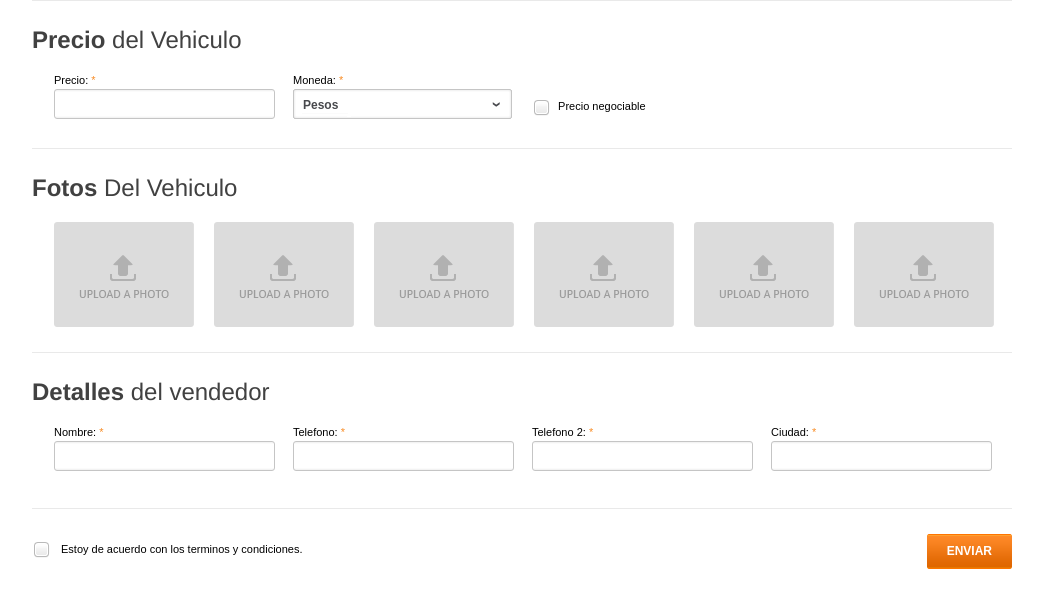
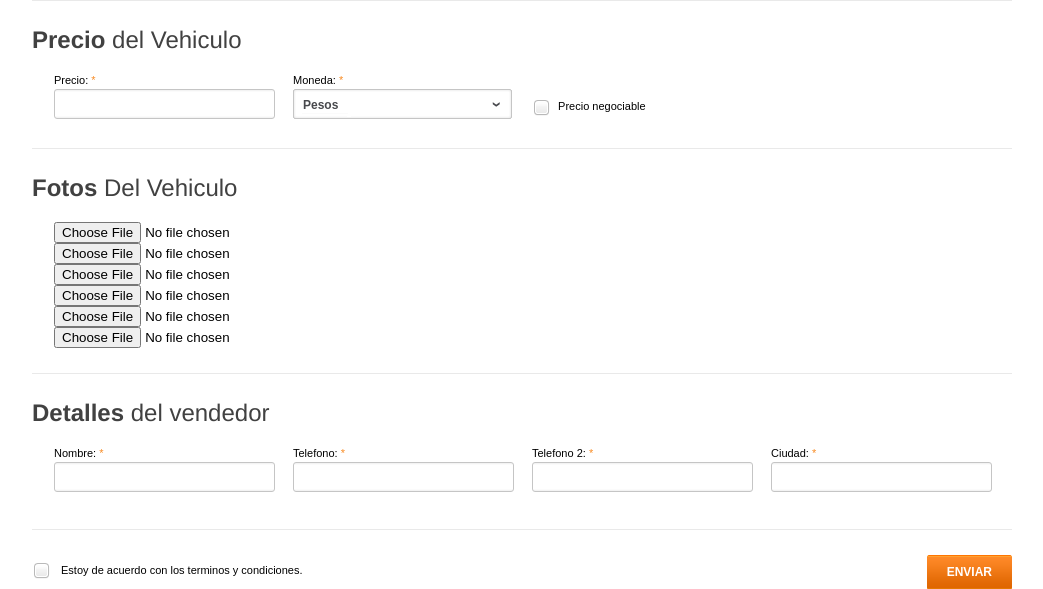
Before and after one commit to oyrady/automarket, a PHP site: page /add-vehicle.php in a window 1280 px wide. Shown: the part 1218-1807 px from the top of the page, without its empty margins (118-1161 px from the left). Run offline with PHP 8.4, Linux system fonts and the light colour scheme; some libraries are stand-ins or nearby versions; some web fonts are replaced.

Commit message:
Cambios en la estructura

```diff
--- a/add-vehicle.php
+++ b/add-vehicle.php
@@ -34,7 +34,7 @@
 			</div>
 
 			<div class="full-width sell-form <!--options-form-->">
-				<form action="php/cargar_auto.php" method="post">
+				<form action="php/cargar_auto.php" method="post" enctype="multipart/form-data">
 					<fieldset id="vehicle-data">
 						<legend><span class="bold">Datos del</span> Vehiculo</legend>
 						<ul class="field-content">
@@ -61,9 +61,9 @@
 									<label for="select-fabrication">Año de Fabricacion: <span class="mandatory">*</span></label>
 									<select id="select-fabrication" name="anio_fabricacion">
 										<option selected="selected">Select</option>
-										<option value="option1">Option 1</option>
-										<option value="option1">Option 2</option>
-										<option value="option1">Option 3</option>
+										<option value="2018">2018</option>
+										<option value="2017">2017</option>
+										<option value="2016">2016</option>
 									</select>
 								</div>
 							</li>
@@ -166,38 +166,70 @@
 					<fieldset id="vehicle-photos">
 						<legend><span class="bold">Fotos</span> Del Vehiculo</legend>
 						<ul class="field-content">
-							<li class="select-six">
-								<div class="upload-file-container" id="uno">
+							<!--li class="select-six">
+								<div class="upload-file-container">
 									<span>
-										<input type="file" name="files[]" div="uno" />
+										<input type="file" name="files_1"/>
 									</span>
 								</div>
-								<div class="upload-file-container" id="dos">
+								<div class="upload-file-container">
 									<span>
-										<input type="file" name="files[]" div="dos"/>
+										<input type="file" name="files_2"/>
 									</span>
 								</div>
-								<div class="upload-file-container" id="tres">
+								<div class="upload-file-container">
 									<span>
-										<input type="file" name="files[]" div="tres" />
+										<input type="file" name="files_3" />
 									</span>
 								</div>
-								<div class="upload-file-container" id="cuatro">
+								<div class="upload-file-container" >
 									<span>
-										<input type="file" name="files[]" div="cuatro" />
+										<input type="file" name="files_4"  />
 									</span>
 								</div>
-								<div class="upload-file-container" id="cinco">
+								<div class="upload-file-container">
 									<span>
-										<input type="file" name="files[]" div="cinco" />
+										<input type="file" name="files_5" />
 									</span>
 								</div>
-								<div class="upload-file-container" id="seis">
+								<div class="upload-file-container">
 									<span>
-										<input type="file" name="files[]" div="seis"/>
+										<input type="file" name="files_6"/>
 									</span>
 								</div>
-							</li>
+							</li-->
+							<li class="select-six">
+								<div class="upload">
+
+										<input type="file" name="files_1"/>
+
+								</div>
+								<div class="upload">
+
+										<input type="file" name="files_2"/>
+
+								</div>
+								<div class="upload">
+
+										<input type="file" name="files_3" />
+
+								</div>
+								<div class="upload" >
+
+										<input type="file" name="files_4"  />
+
+								</div>
+								<div class="upload">
+
+										<input type="file" name="files_5" />
+
+								</div>
+								<div class="upload">
+
+										<input type="file" name="files_6"/>
+
+								</div>
+							</li-->
 						</ul>
 					</fieldset>
 
@@ -207,19 +239,19 @@
 							<li class="select-four">
 								<div>
 									<label for="input-name">Nombre: <span class="mandatory">*</span></label>
-									<input type="text" name="name" id="input-name" class="default-input" />
+									<input type="text" name="nombre" id="input-name" class="default-input" />
 								</div>
 								<div>
 									<label for="input-phone-1">Telefono: <span class="mandatory">*</span></label>
-									<input type="text" name="phone_1" id="input-phone-1" class="default-input" />
+									<input type="text" name="telefono_1" id="input-phone-1" class="default-input" />
 								</div>
 								<div>
 									<label for="input-phone-2">Telefono 2: <span class="mandatory">*</span></label>
-									<input type="text" name="phone_2" id="input-phone-2" class="default-input" />
+									<input type="text" name="telefono_2" id="input-phone-2" class="default-input" />
 								</div>
 								<div>
 									<label for="input-city">Ciudad: <span class="mandatory">*</span></label>
-									<input type="text" name="city" id="input-city" class="default-input" />
+									<input type="text" name="ciudad" id="input-city" class="default-input" />
 								</div>
 							</li>
 							<li class="select-four"></li>
@@ -229,7 +261,7 @@
 					<fieldset id="vehicle-submit" class="checkbox-selection">
 						<div>
 							<div class="agree-checkbox">
-								<input type="checkbox" value="agreed" id="check-agreed" /><label for="check-agreed">Estoy de acuerdo con los terminos y condiciones. </label>
+								<input type="checkbox" value="1" name="tc" id="check-agreed" /><label for="check-agreed">Estoy de acuerdo con los terminos y condiciones. </label>
 							</div>
 							<div class="submit-vehicle default-submit">
 								<input type="submit" value="enviar" />
--- a/cabecera.php
+++ b/cabecera.php
@@ -34,7 +34,7 @@
 	<div class="content-holder">
 		<div class="layer-one">
 			<div class="page-titles">
-				<h1><a href="index.html">Automarket</a></h1>
+				<h1><a href="index.php">Automarket</a></h1>
 				<p class="sub-title">This is a title</p>
 			</div>
 
@@ -49,7 +49,7 @@
 					<a href="#" class="box-content">Pages</a>
 					<ul>
 
-                        <li><a href="index.html">Home page</a></li>
+                        <li><a href="index.php">Home page</a></li>
 
                         <li><a href="add-vehicle.html">Add an offer</a></li>
 
--- a/footer.php
+++ b/footer.php
@@ -52,4 +52,3 @@
 
 </body>
 </html>
-r
--- a/php/cargar_auto.php
+++ b/php/cargar_auto.php
@@ -2,7 +2,10 @@
 include("core.php");
 include('class.upload.php');
 if(isset($_POST['marca'])){
-
+if(!isset($_POST['tc'])){
+    echo respuesta("Debes aceptar los terminos y condiciones","danger");
+    exit;
+}
     if(isset($_FILES)){
 
         $nombres_img = array();
```
Also changed, not shown: dump-automarket-201907022230.sql (added, +71 -0 lines), php/imagenes/07a7be97feaa22ecb83e8e0981e41b2bb9a011a9.jpg (added), php/imagenes/19f46ef374381543e0b2713895db8ee407d9792c.jpg (added), php/imagenes/4ad61bec3a2ab461570add290cdc5fb8a18ef2f5.jpg (added), php/imagenes/da833a4aa3f8dc2b70d3bf9575d006e06342fa80.jpg (added), php/imagenes/e280cea86aa6ecb95210f3de523c83d8f3acfe24.jpg (added), php/imagenes/f54028a50c82e15570bd34c91e14f6cd31efb7d6.jpg (added).
